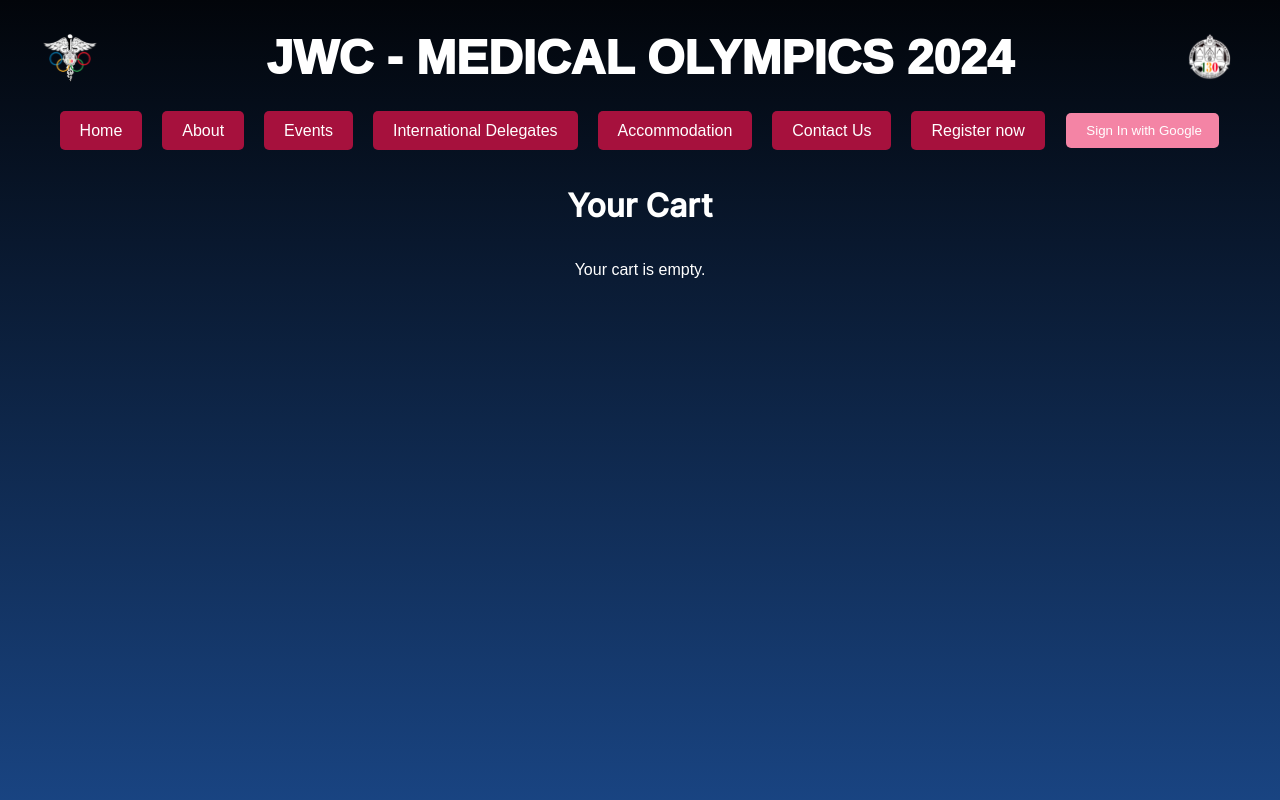
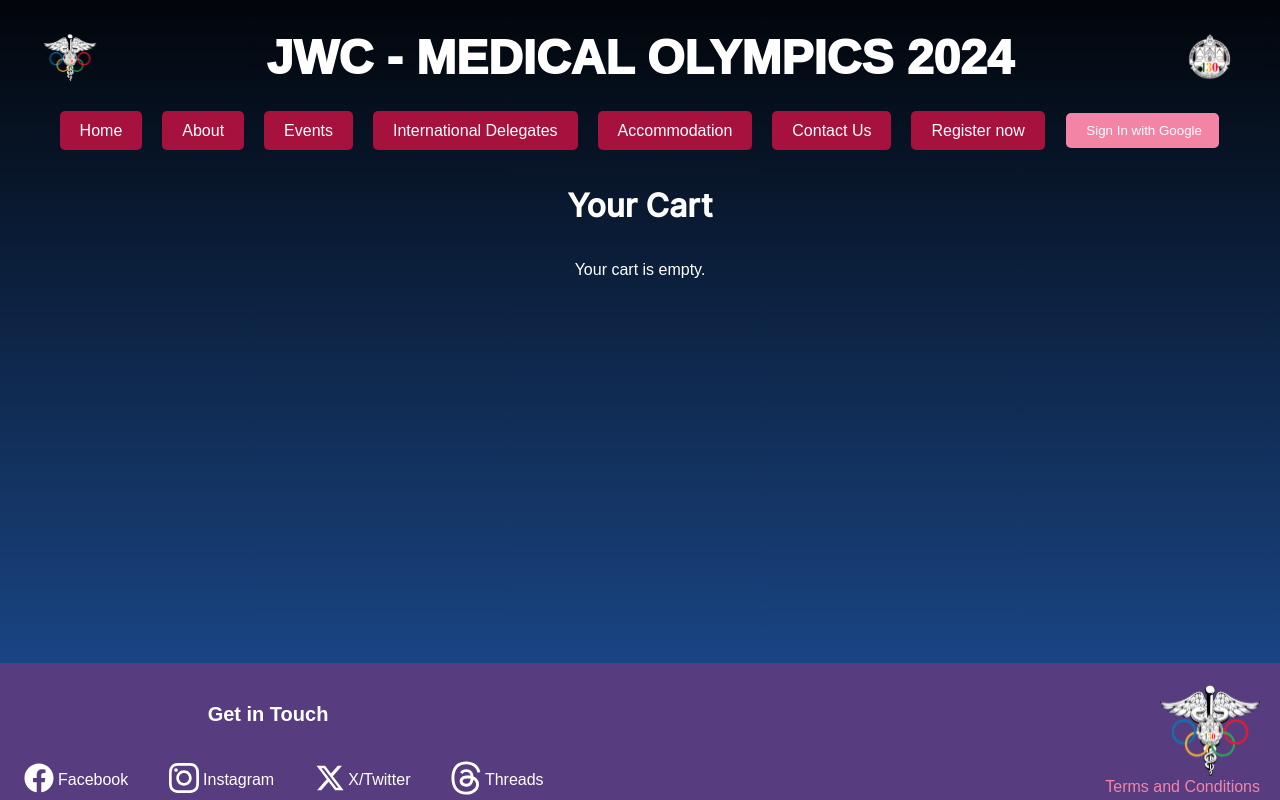
Before and after one commit to shubhbansal9/jwc-website, a React (Create React App) app: page /cart in a window 1280 px wide. Shown: the top 800 px of the page. Built offline with nearby package versions, Linux system fonts and the light colour scheme.

Commit message:
cart changes

```diff
--- a/src/pages/Cart.css
+++ b/src/pages/Cart.css
@@ -1,6 +1,7 @@
 .cart-text{
     text-align: center;
     color: white;
+    margin-bottom: 30%;
 }
 .cart-header{
     margin-left: 0;
@@ -9,7 +10,6 @@
   display: flex;
   flex-direction: column;
   align-items: center;
-  height: 110vh
 }
 
 .cart-items {
--- a/src/pages/Cart.js
+++ b/src/pages/Cart.js
@@ -35,7 +35,6 @@ const CartPage = () => {
             <li key={index} className="cart-item">
               <div className="cart-item-details">
                 <p className='item'>{item.title}</p>
-                <p className='item'>{item.description}</p>
                 <p className='item'>{item.price}</p>
               </div>
               <button onClick={() => removeFromCart(index)}>Remove</button>
```
